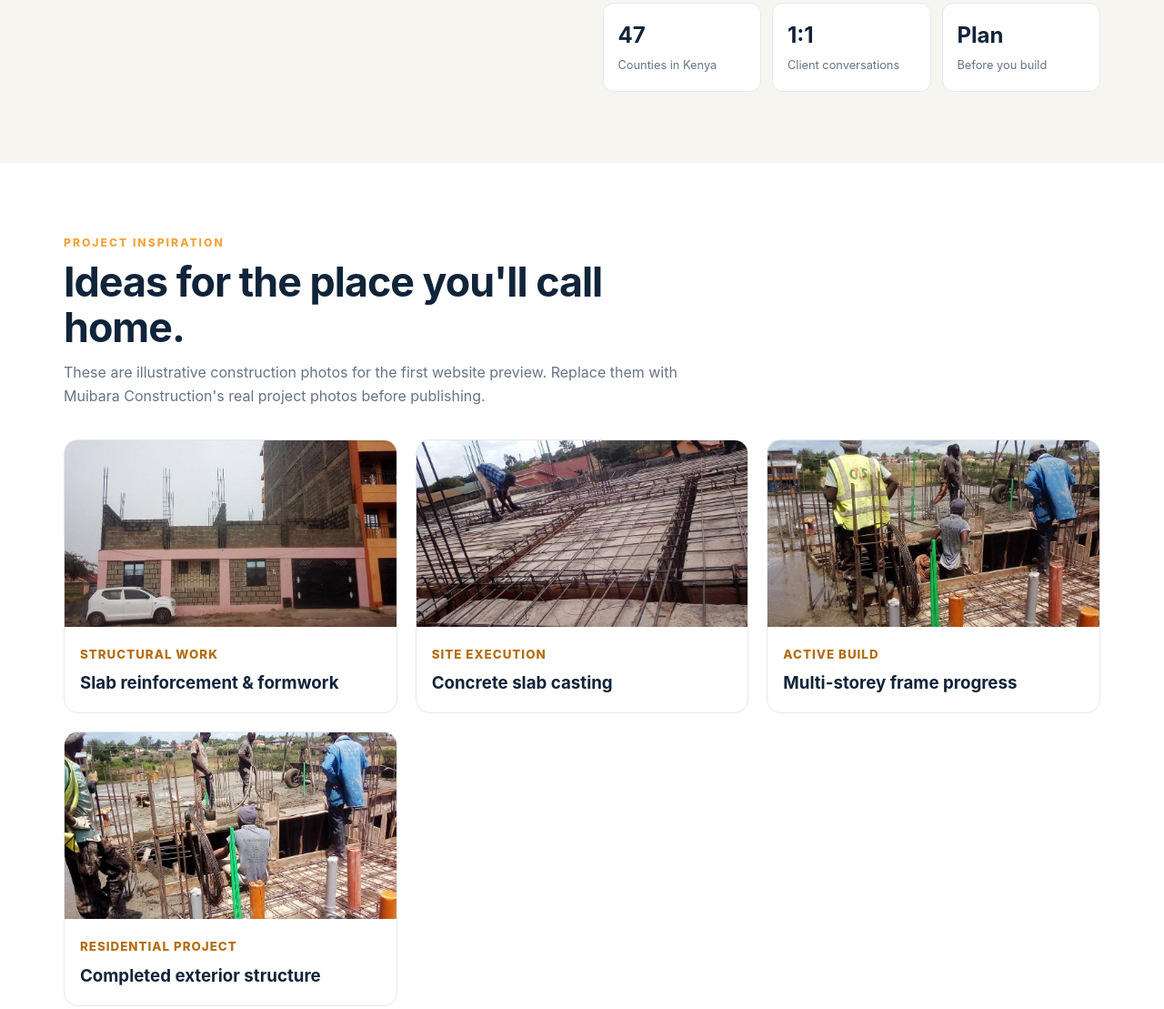
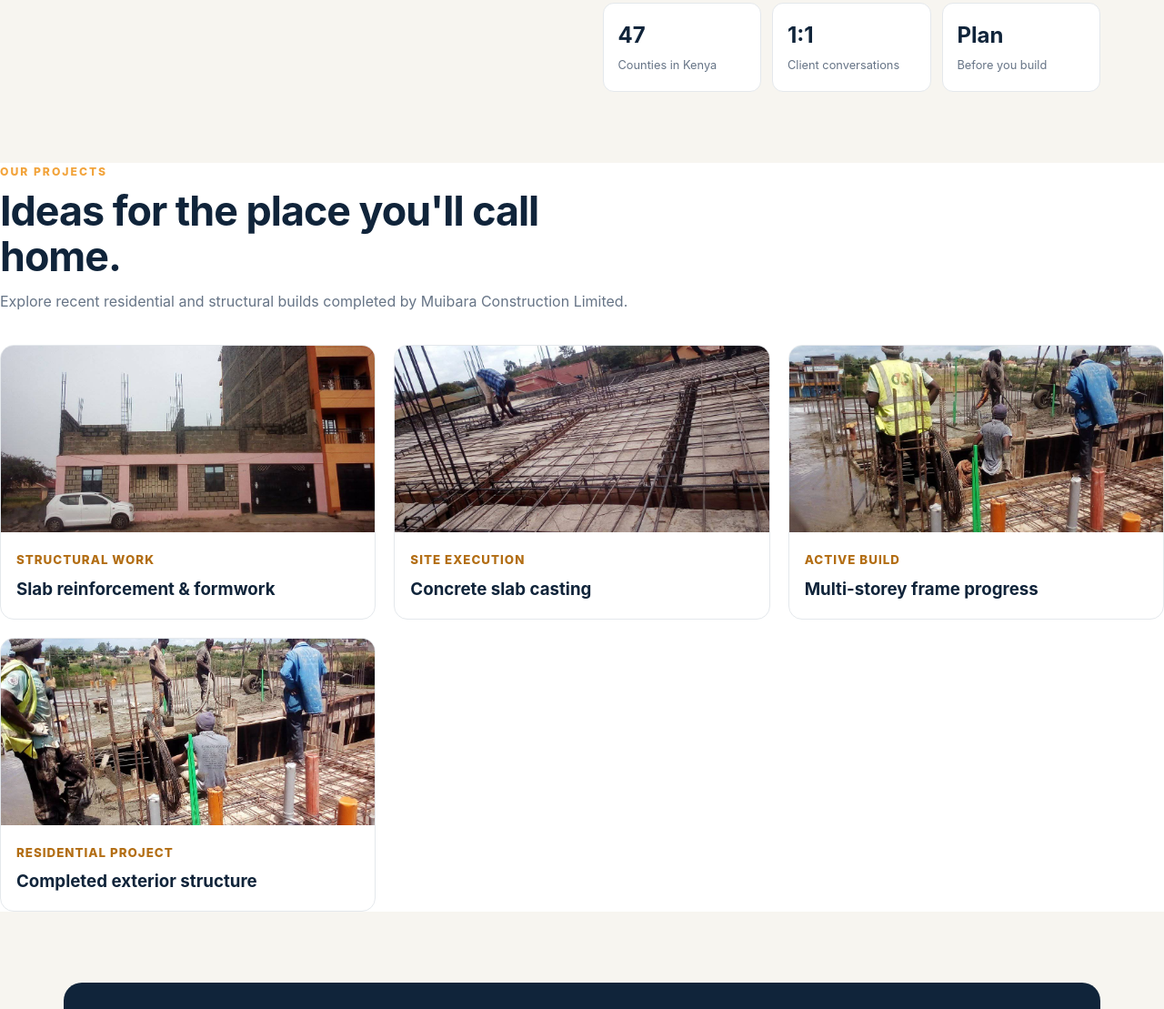
Before and after one commit to peterwachege2n-create/Muibara-construction-websit, a plain HTML site: page index.html in a window 1280 px wide. Shown: the part 2176-3285 px from the top of the page at 91% size. Drawn offline with Linux system fonts and the light colour scheme.

Commit message:
Update index.html

```diff
--- a/index.html
+++ b/index.html
@@ -39,7 +39,8 @@
 <div class="card"><div class="serviceicon">✓</div><h3>Construction advice</h3><p>Get help identifying questions to ask professionals before committing to a build.</p></div>
 </div></div></section>
 <section class="section section-soft" id="about"><div class="container split"><div class="photo" role="img" aria-label="Modern architectural building"></div><div><div class="eyebrow">Why Muibara Construction</div><h2 style="font-size:2.5rem;line-height:1.12;color:var(--navy);margin:10px 0">Make informed decisions before you build.</h2><p style="color:var(--muted)">A successful building project starts with good planning and clear communication. Muibara Construction aims to make construction information easier to understand and help clients take their next step with confidence.</p><ul class="ticks"><li>Friendly consultation for your building questions</li><li>Communication through website chat and WhatsApp</li><li>Enquiries welcomed from across Kenya</li><li>Project updates and useful construction information</li></ul><a class="btn btn-dark" href="#consultation">Talk about your project →</a><div class="stats"><div class="stat"><strong>47</strong><span>Counties in Kenya</span></div><div class="stat"><strong>1:1</strong><span>Client conversations</span></div><div class="stat"><strong>Plan</strong><span>Before you build</span></div></div></div></div></section>
-<section class="section" id="projects"><div class="container"><div class="sectionhead"><div class="eyebrow">Project inspiration</div><h2>Ideas for the place you'll call home.</h2><p>These are illustrative construction photos for the first website preview. Replace them with Muibara Construction's real project photos before publishing.</p></div>
+<div class="sectionhead"><div><div class="eyebrow">Our projects</div><h2>Ideas for the place you'll call home.</h2><p>Explore recent residential and structural builds completed by Muibara Construction Limited.</p></div></div>
+
 <div class="grid projects">
 <article class="project"><img src="./FB_IMG_1794746863701.jpg" alt="Structural formwork and steel"><div><small>Structural Work</small><h3>Slab reinforcement &amp; formwork</h3></div></article>
 <article class="project"><img src="./FB_IMG_1794746847524.jpg" alt="Concrete casting site"><div><small>Site Execution</small><h3>Concrete slab casting</h3></div></article>
```
